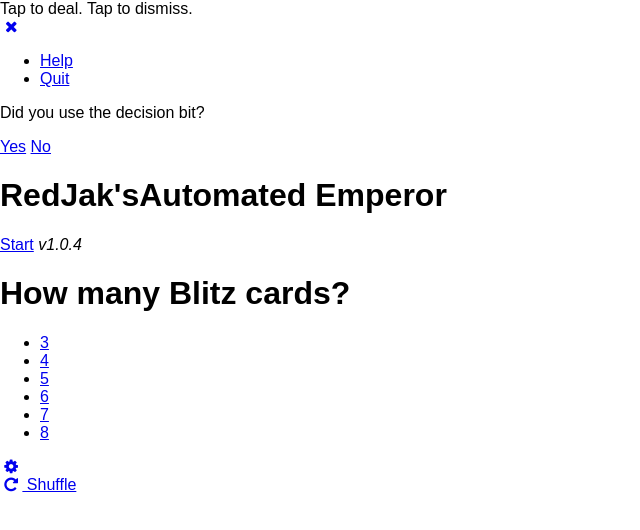
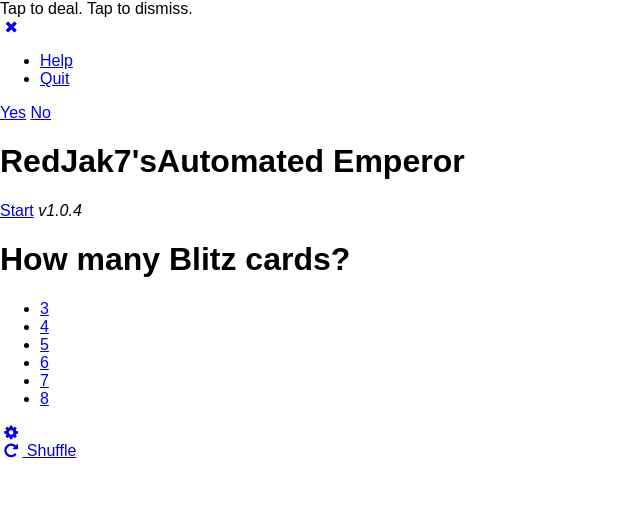
Before and after one commit to couchoud/emperor-ae, a website: page platform/index.html in a window 1280 px wide. Shown: the whole page, without its empty margins (0-640 px from the left). Drawn offline with Linux system fonts and the light colour scheme; files that its build step writes are made by us from their sources.

Commit message:
fixed RedJak7 typos

```diff
--- a/platform/index.html
+++ b/platform/index.html
@@ -3,7 +3,7 @@
     <head>
         <meta charset="utf-8">
         <meta http-equiv="X-UA-Compatible" content="IE=edge,chrome=1">
-        <title>Redjack AE</title>
+        <title>RedJak7 - AE</title>
         <meta name="description" content="">
         <meta name="viewport" content="width=device-width, initial-scale=1">
         <meta name="apple-mobile-web-app-capable" content="yes">
@@ -39,14 +39,14 @@
              <div class="fullscreen prompt hidden">
                 <div class="outer">
                     <div class="inner">
-                        <p>Did you use the decision bit?</p>
+                        <p></p>
                         <a href="#" class="btn btn-yes">Yes</a>
                         <a href="#" class="btn btn-no">No</a>
                     </div>
                 </div>
             </div>
             <div class="fullscreen menu">
-                <h1><span class="clearfix">RedJak's</span>Automated Emperor</h1>
+                <h1><span class="clearfix">RedJak7's</span>Automated Emperor</h1>
                 <a href="#" class="btn btn-start">Start</a>
                 <cite class="version">v1.0.4</cite>
             </div>
@@ -71,14 +71,13 @@
 
         <script data-main="js/main" src="js/main.js"></script>
 
-        <!-- Google Analytics: change UA-XXXXX-X to be your site's ID. -->
         <script>
             (function(b,o,i,l,e,r){b.GoogleAnalyticsObject=l;b[l]||(b[l]=
             function(){(b[l].q=b[l].q||[]).push(arguments)});b[l].l=+new Date;
             e=o.createElement(i);r=o.getElementsByTagName(i)[0];
             e.src='//www.google-analytics.com/analytics.js';
             r.parentNode.insertBefore(e,r)}(window,document,'script','ga'));
-            ga('create','UA-XXXXX-X');ga('send','pageview');
+            ga('create','UA-59561860-1');ga('send','pageview');
         </script>
     </body>
 </html>
```
Also changed, not shown: index.html (+2 -2 lines).
